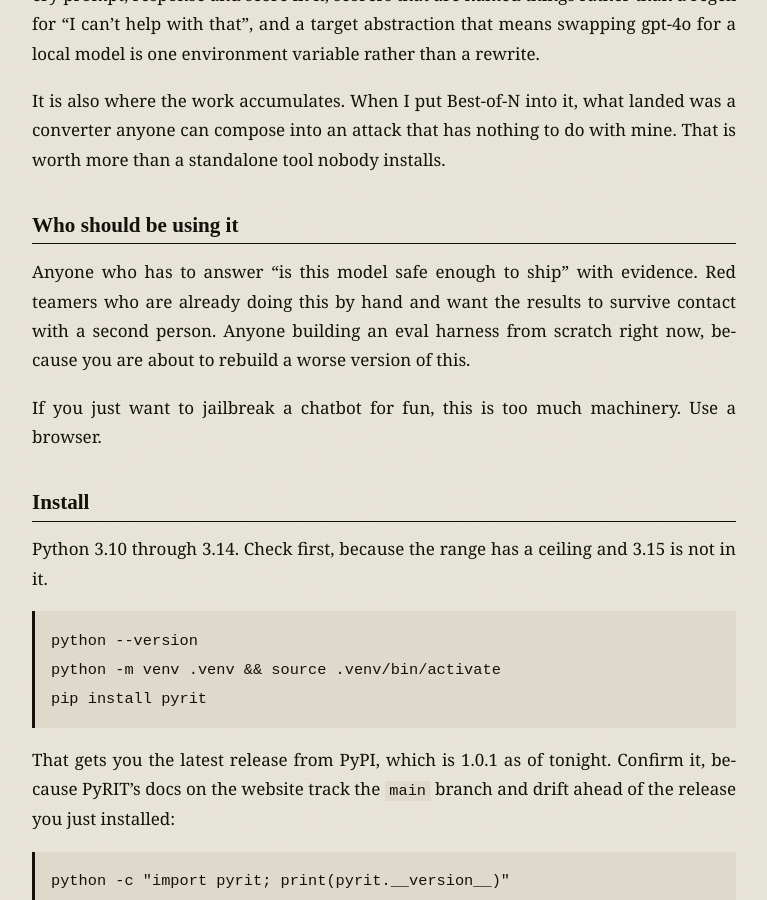
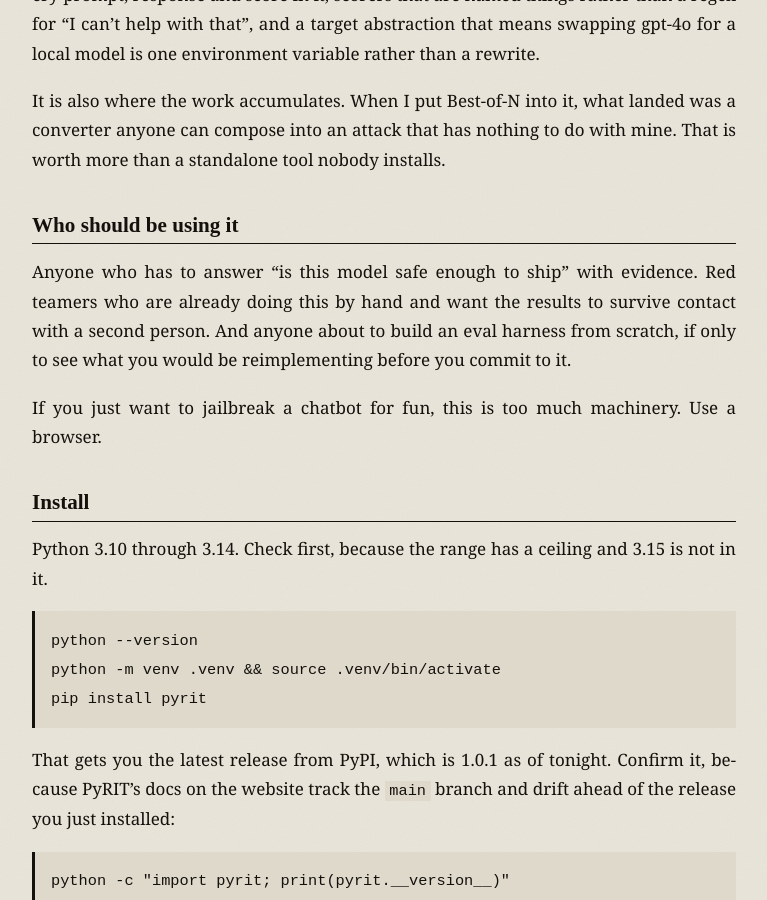
Before and after one commit to francose/hub, a Jekyll site: the page built from _posts/2026-08-27-pyrit-getting-started.md, in a window 1280 px wide and 900 px high, scrolled down 1251 px. Shown: the whole window, without its empty margins (256-1023 px from the left). Built offline with Jekyll 4.4.1, drawn with Linux system fonts in a browser that asks for light colours.

Commit message:
Soften the eval-harness line

```diff
--- a/_posts/2026-08-27-pyrit-getting-started.md
+++ b/_posts/2026-08-27-pyrit-getting-started.md
@@ -46,8 +46,9 @@ mine. That is worth more than a standalone tool nobody installs.
 
 Anyone who has to answer "is this model safe enough to ship" with evidence.
 Red teamers who are already doing this by hand and want the results to survive
-contact with a second person. Anyone building an eval harness from scratch right
-now, because you are about to rebuild a worse version of this.
+contact with a second person. And anyone about to build an eval harness from
+scratch, if only to see what you would be reimplementing before you commit to
+it.
 
 If you just want to jailbreak a chatbot for fun, this is too much machinery. Use
 a browser.
```
